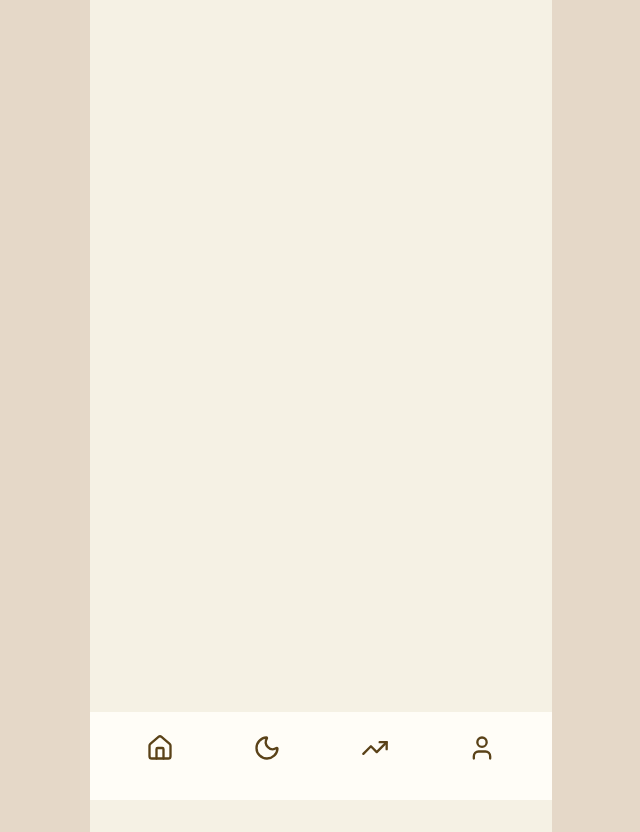
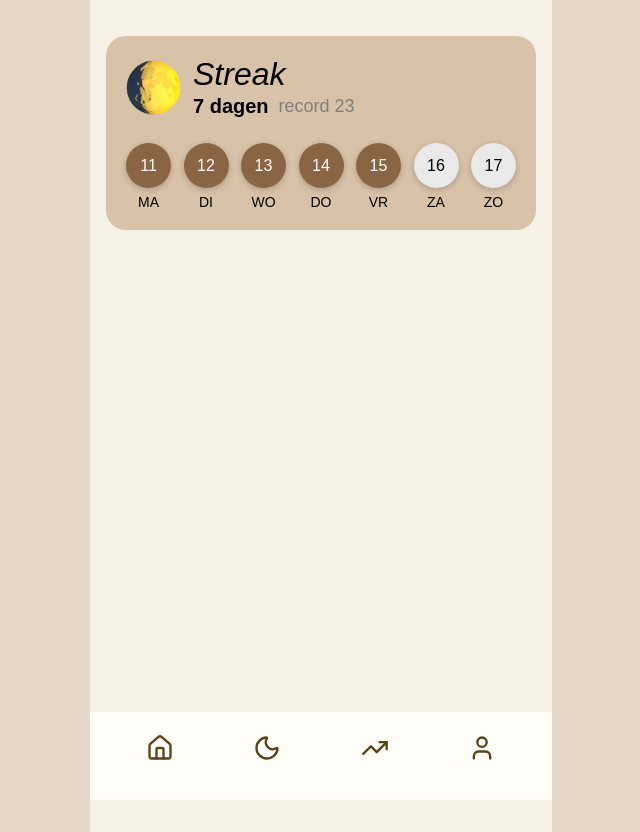
Before and after one commit to MaartjevD/RestforMore, a React (Vite) app: page /streak in a window 1280 px wide. Before the commit this address had no page. Shown: the whole page, without its empty margins (319-959 px from the left). Built offline with nearby package versions, Linux system fonts and the light colour scheme.

Commit message:
streakkaart aangepast naar mobiele versie

```diff
--- a/src/App.jsx
+++ b/src/App.jsx
@@ -6,6 +6,7 @@ import Home from "./pages/home";
 import Sleep from "./pages/Sleep";
 import Progress from "./pages/progress";
 import Account from "./pages/account";
+import Streak from "../componenten/streaks";
 
 function App() {
   return (
@@ -15,6 +16,7 @@ function App() {
         <Route path="/sleep" element={<Sleep />} />
         <Route path="/progress" element={<Progress />} />
         <Route path="/account" element={<Account />} />
+        <Route path="/streak" element={<Streak />} />
       </Routes>
     </Layout>
   );
--- a/src/pages/Account.jsx
+++ b/src/pages/Account.jsx
@@ -1,3 +1,9 @@
+import Streak from "../../componenten/streaks";
+
 export default function Account() {
-  return <main></main>;
+  return (
+    <main>
+      <Streak />
+    </main>
+  );
 }
--- a/streak.css
+++ b/streak.css
@@ -1,62 +1,64 @@
 .streakKaart {
-  width: 950px;
+  width: 390px;
   background-color: #d8c2a8;
-  border-radius: 30px;
-  padding: 30px;
-  margin: 40px auto;
+  border-radius: 20px;
+  padding: 20px;
+  margin: 20px auto;
 }
 
 .streakHeader {
   display: flex;
   align-items: center;
-  gap: 20px;
+  gap: 12px;
 }
 
 .maan {
-  width: 90px;
-  height: 90px;
+  width: 55px;
+  height: 55px;
 }
 
 .titel {
-  font-size: 60px;
+  font-size: 32px;
   font-style: italic;
   font-weight: 300;
-  margin: 0 0 20px 0;
+  margin: 0 0 2px 0;
 }
 
 .streakInfo {
   display: flex;
   align-items: center;
-  gap: 20px;
+  gap: 10px;
   color: black;
+  flex-wrap: wrap;
 }
 
 .dagen {
-  font-size: 32px;
+  font-size: 20px;
   font-weight: bold;
 }
 
 .record {
-  font-size: 32px;
+  font-size: 18px;
   color: gray;
 }
 
 .containerDagen {
   display: flex;
   justify-content: space-between;
-  margin-top: 40px;
+  margin-top: 25px;
+  gap: 5px;
 }
 
 .Cirkel {
-  width: 95px;
-  height: 95px;
+  width: 45px;
+  height: 45px;
   border-radius: 50%;
   display: flex;
   align-items: center;
   justify-content: center;
-  font-size: 28px;
-  margin-bottom: 10px;
-  box-shadow: 0px 4px 8px rgba(0, 0, 0, 0.2);
+  font-size: 16px;
+  margin-bottom: 6px;
+  box-shadow: 0px 2px 6px rgba(0, 0, 0, 0.2);
 }
 
 .actief {
@@ -70,7 +72,8 @@
 }
 
 .weekdagen p {
-  font-size: 22px;
+  font-size: 14px;
   margin: 0;
   color: black;
+  text-align: center;
 }
```
